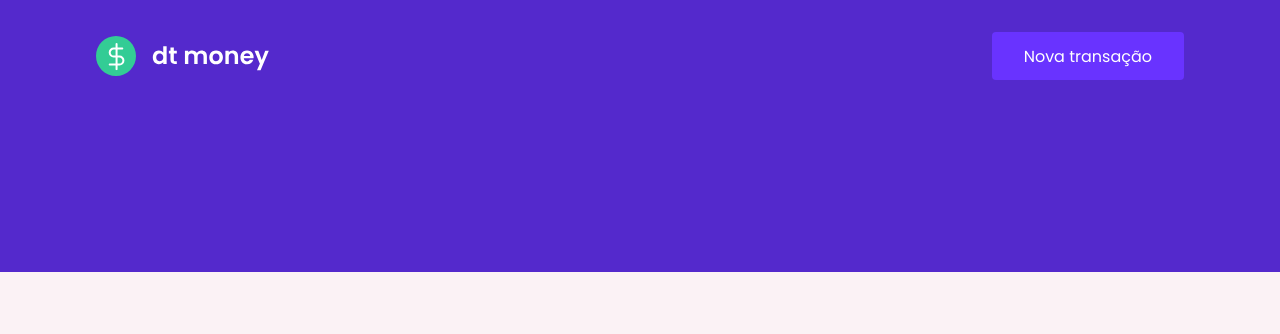
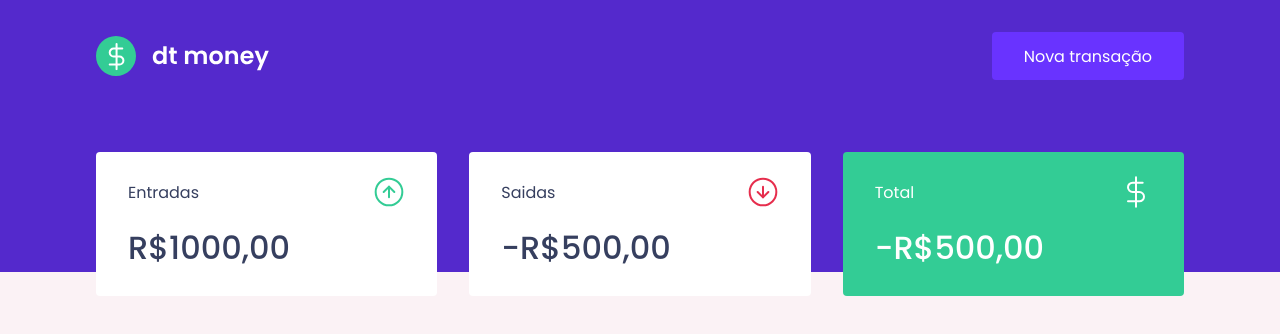
Before and after one commit to CassianoThurow/02-dtmoney, a React (Create React App) app: page / in a window 1280 px wide. Shown: the top 334 px of the page. Built offline with nearby package versions, Linux system fonts and the light colour scheme.

Commit message:
✨ Add: dashboard & summary

```diff
--- a/public/index.html
+++ b/public/index.html
@@ -6,7 +6,7 @@
     <link rel="shortcut icon" href="favicon.png" type="image/x-icon" />
     <meta name="viewport" content="width=device-width, initial-scale=1" />
     <link
-      href="https://fonts.googleapis.com/css2?family=Poppins:wght@400;600&display=swap"
+      href="https://fonts.googleapis.com/css2?family=Poppins:wght@400;500;600&display=swap"
       rel="stylesheet"
     />
 
--- a/src/App.tsx
+++ b/src/App.tsx
@@ -1,3 +1,4 @@
+import { Dashboard } from './components/Dashboard';
 import { Header } from './components/Header';
 import { GlobalStyle } from './styles/global';
 
@@ -5,6 +6,7 @@
   return (
     <>
       <Header />
+      <Dashboard />
       <GlobalStyle />
     </>
   );
--- /dev/null
+++ b/src/components/Dashboard/index.tsx
@@ -0,0 +1,10 @@
+import { Summary } from '../Summary';
+import { Container } from './styles';
+
+export function Dashboard() {
+  return (
+    <Container>
+      <Summary />
+    </Container>
+  );
+}
--- /dev/null
+++ b/src/components/Dashboard/styles.ts
@@ -0,0 +1,7 @@
+import styled from 'styled-components';
+
+export const Container = styled.main`
+  max-width: 1120px;
+  margin: 0 auto;
+  padding: 2.5rem 1rem;
+`;
--- a/src/components/Header/index.tsx
+++ b/src/components/Header/index.tsx
@@ -1,5 +1,5 @@
 import logoImg from '../../assets/logo.svg';
-import { Container, Content } from './style';
+import { Container, Content } from './styles';
 
 export function Header() {
   return (
--- /dev/null
+++ b/src/components/Summary/index.tsx
@@ -0,0 +1,32 @@
+import { Container } from './styles';
+import incomeImg from '../../assets/income.svg';
+import outcomeImg from '../../assets/outcome.svg';
+import totalImg from '../../assets/total.svg';
+
+export function Summary() {
+  return (
+    <Container>
+      <div>
+        <header>
+          <p>Entradas</p>
+          <img src={incomeImg} alt="Entradas" />
+        </header>
+        <strong>R$1000,00</strong>
+      </div>
+      <div>
+        <header>
+          <p>Saidas</p>
+          <img src={outcomeImg} alt="Saidas" />
+        </header>
+        <strong>-R$500,00</strong>
+      </div>
+      <div className="highlight-bg">
+        <header>
+          <p>Total</p>
+          <img src={totalImg} alt="Total" />
+        </header>
+        <strong>-R$500,00</strong>
+      </div>
+    </Container>
+  );
+}
--- /dev/null
+++ b/src/components/Summary/styles.ts
@@ -0,0 +1,34 @@
+import styled from 'styled-components';
+
+export const Container = styled.div`
+  display: grid;
+  grid-template-columns: repeat(3, 1fr);
+  gap: 2rem;
+  margin-top: -10rem;
+
+  div {
+    background: var(--shape);
+    padding: 1.5rem 2rem;
+    border-radius: 0.25rem;
+    color: var(--text-title);
+
+    header {
+      display: flex;
+      align-items: center;
+      justify-content: space-between;
+    }
+
+    strong {
+      display: block;
+      margin-top: 1rem;
+      font-size: 2rem;
+      font-weight: 500;
+      line-height: 3rem;
+    }
+
+    &.highlight-bg {
+      background: var(--green);
+      color: #fff;
+    }
+  }
+`;
--- a/src/styles/global.ts
+++ b/src/styles/global.ts
@@ -5,6 +5,7 @@
     --background: #f0f2f5;
     --red: #e52e4d;
     --blue: #5429cc;
+    --green: #33cc95;
     --blue-light: #6933ff;
     --text-title: #363f5f;
     --text-body: #969cb3;
```
Also changed, not shown: src/components/Header/styles.ts (renamed from src/components/Header/style.ts).
